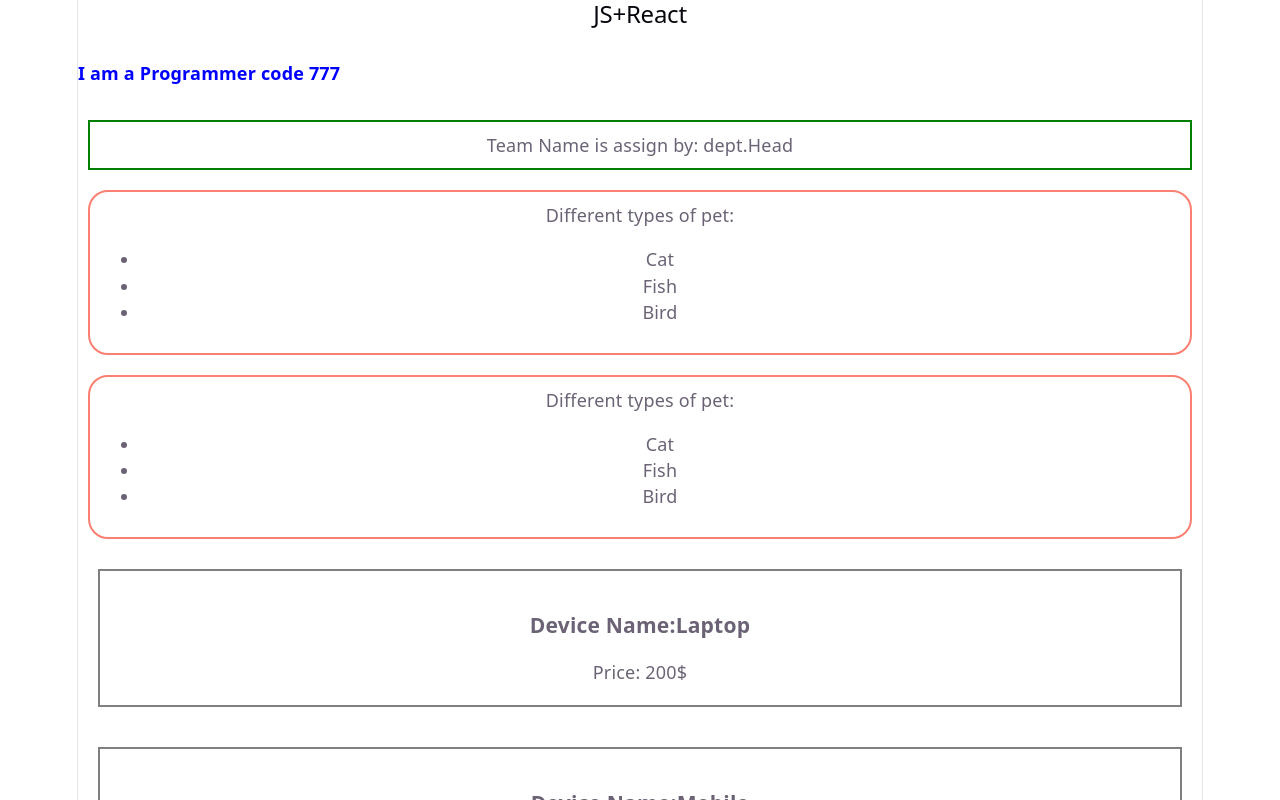
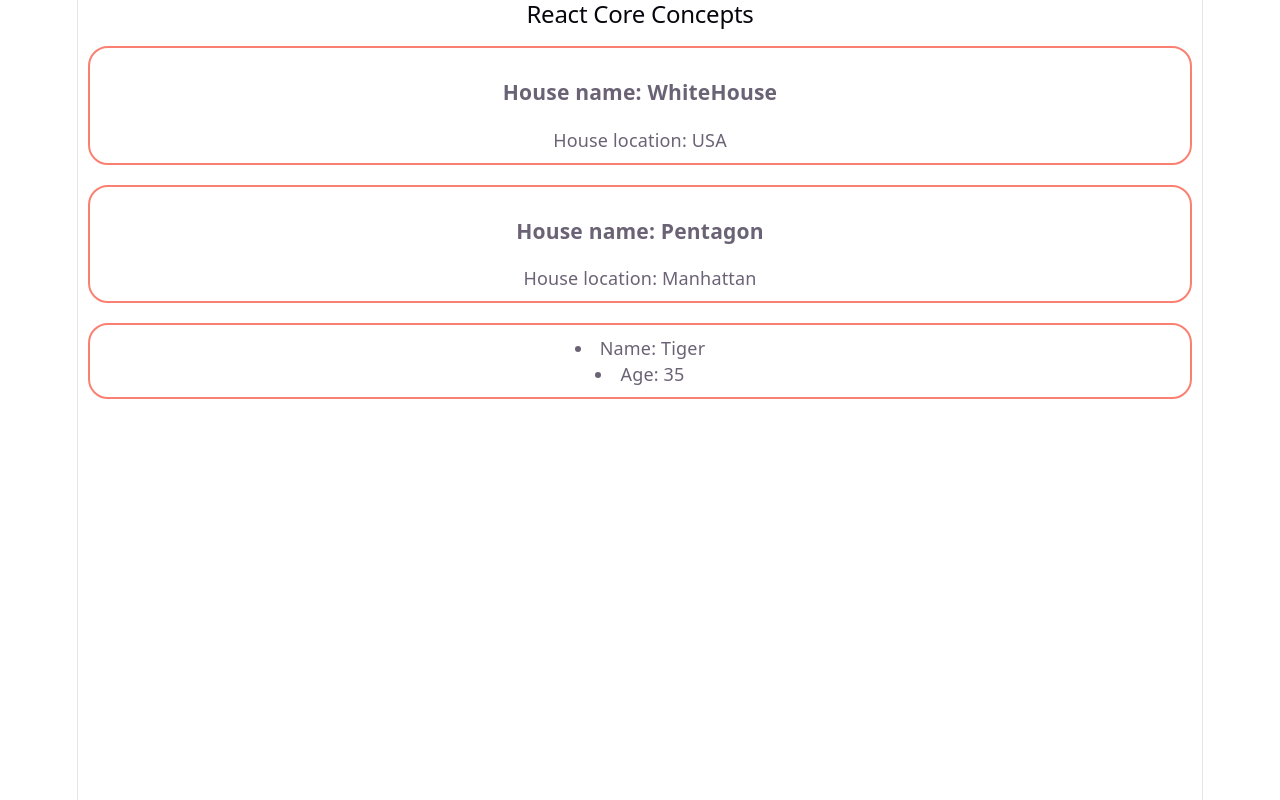
Before and after one commit to asm-saim/v1-react-core, a React (Vite) app: page / in a window 1280 px wide. Shown: the top 800 px of the page. Built offline with nearby package versions, Linux system fonts and the light colour scheme.

Commit message:
conditional rendering implemented

```diff
--- /dev/null
+++ b/src/Animal.jsx
@@ -0,0 +1,9 @@
+export default function Animal({ name, age }) {
+    return (
+        <div className="pet">
+            <li>Name: {name}</li>
+            <li>Age: {age}</li>
+        </div>
+
+    )
+}
--- a/src/App.jsx
+++ b/src/App.jsx
@@ -1,11 +1,19 @@
 import './App.css'
+import Animal from './Animal'
+import House from './Condition'
 
 function App() {
 
   return (
     <>
-      <h2>JS+React</h2>
-      <Info></Info>
+      <h2>React Core Concepts</h2>
+      <House name="WhiteHouse" location="USA" isActive={true}></House>
+      <House name="Pentagon" location="Manhattan" isActive={true}></House>
+      <House name="UN-Center" location="New York" isActive={false}></House>
+
+
+      <Animal name="Tiger" age="35"></Animal>
+      {/* <Info></Info>
       <Team></Team>
       <Pet></Pet>
       <Pet></Pet>
@@ -17,10 +25,9 @@ function App() {
       <Sports deptName="Soccer" player="22"></Sports>
       <Sports deptName="Basketball" player="26"></Sports>
 
-
       <Fruits name="Orange" color="yellow" ></Fruits>
       <Fruits name="Berry" color="red-wine" ></Fruits>
-      <Fruits name="Apple"></Fruits>
+      <Fruits name="Apple"></Fruits> */}
 
 
     </>
--- /dev/null
+++ b/src/Condition.jsx
@@ -0,0 +1,14 @@
+export default function House({ name, location, isActive }) {
+
+    if (isActive === true) {
+        return (
+            <div className="pet">
+                <h3>House name: {name}</h3>
+                <p>House location: {location}</p>
+            </div>
+        )
+
+    }
+
+
+}
```
Also changed, not shown: note.txt.
